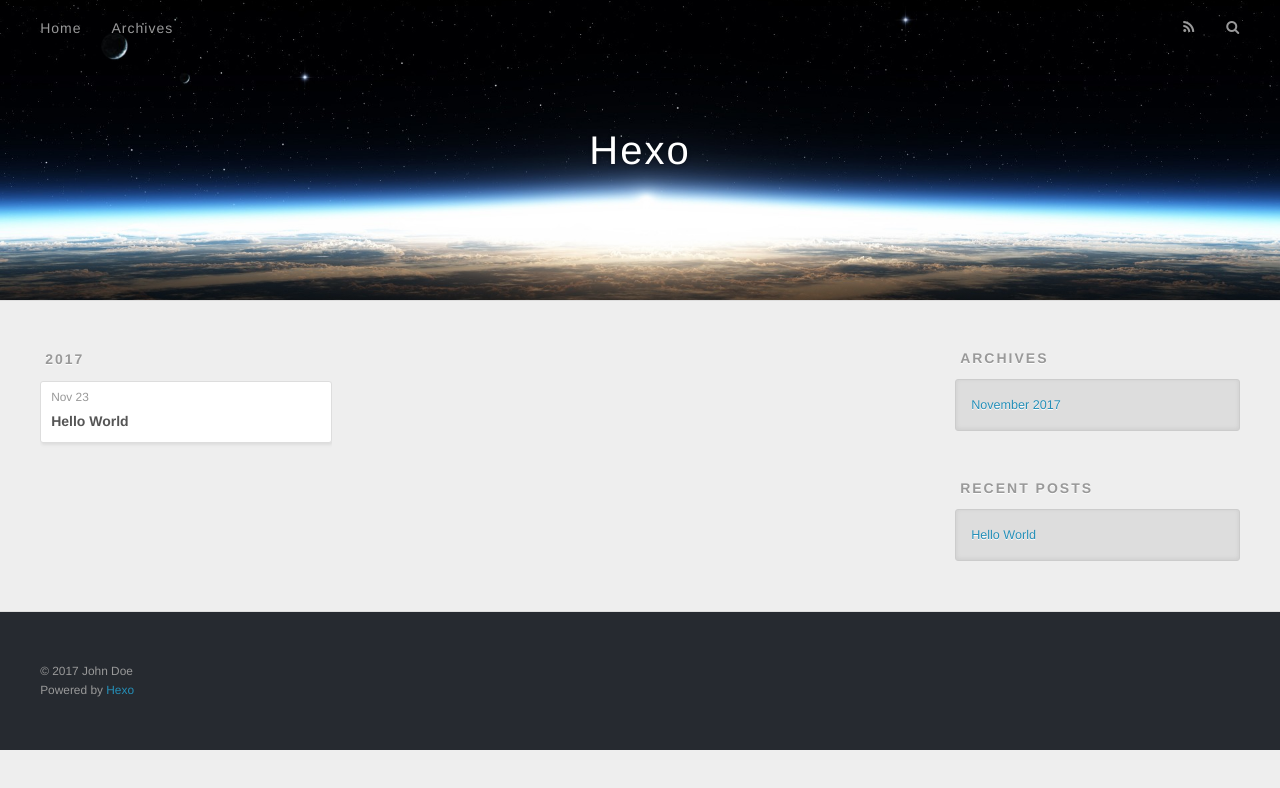
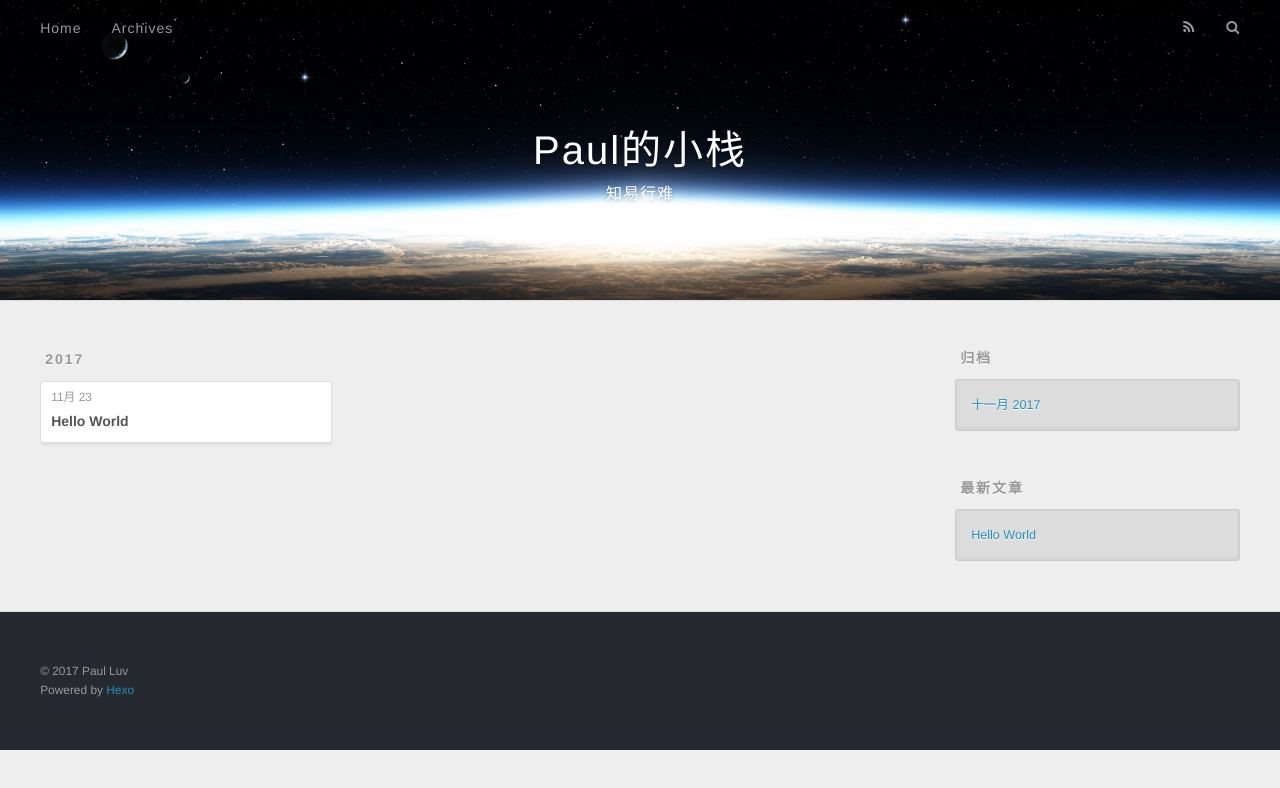
Before and after one commit to PaulLuv/PaulLuv.github.io, a plain HTML site: page archives/2017/11/index.html in a window 1280 px wide. Drawn offline with nearby package versions, Linux system fonts and the light colour scheme.

Commit message:
Site updated: 2017-12-12 15:02:21

```diff
--- a/archives/2017/11/index.html
+++ b/archives/2017/11/index.html
@@ -3,16 +3,20 @@
 <head>
   <meta charset="utf-8">
 
-  <title>Archives: 2017/11 | Hexo</title>
+  <title>归档: 2017/11 | Paul的小栈</title>
   <meta name="viewport" content="width=device-width, initial-scale=1, maximum-scale=1">
-  <meta property="og:type" content="website">
-<meta property="og:title" content="Hexo">
+  <meta name="description" content="Anroid IOS Python">
+<meta property="og:type" content="website">
+<meta property="og:title" content="Paul的小栈">
 <meta property="og:url" content="http://yoursite.com/archives/2017/11/index.html">
-<meta property="og:site_name" content="Hexo">
+<meta property="og:site_name" content="Paul的小栈">
+<meta property="og:description" content="Anroid IOS Python">
+<meta property="og:locale" content="zh-CN">
 <meta name="twitter:card" content="summary">
-<meta name="twitter:title" content="Hexo">
+<meta name="twitter:title" content="Paul的小栈">
+<meta name="twitter:description" content="Anroid IOS Python">
 
-    <link rel="alternate" href="/atom.xml" title="Hexo" type="application/atom+xml">
+    <link rel="alternate" href="/atom.xml" title="Paul的小栈" type="application/atom+xml">
 
 
     <link rel="icon" href="/favicon.png">
@@ -33,8 +37,12 @@
   <div id="header-outer" class="outer">
     <div id="header-title" class="inner">
       <h1 id="logo-wrap">
-        <a href="/" id="logo">Hexo</a>
+        <a href="/" id="logo">Paul的小栈</a>
       </h1>
+
+        <h2 id="subtitle-wrap">
+          <a href="/" id="subtitle">知易行难</a>
+        </h2>
 
     </div>
     <div id="header-inner" class="inner">
@@ -50,7 +58,7 @@
 
           <a id="nav-rss-link" class="nav-icon" href="/atom.xml" title="RSS Feed"></a>
 
-        <a id="nav-search-btn" class="nav-icon" title="Search"></a>
+        <a id="nav-search-btn" class="nav-icon" title="搜索"></a>
       </nav>
       <div id="search-form-wrap">
         <form action="//google.com/search" method="get" accept-charset="UTF-8" class="search-form"><input type="search" name="q" class="search-form-input" placeholder="Search"><button type="submit" class="search-form-submit">&#xF002;</button><input type="hidden" name="sitesearch" value="http://yoursite.com"></form>
@@ -76,7 +84,7 @@
   <div class="archive-article-inner">
     <header class="archive-article-header">
       <a href="/2017/11/23/hello-world/" class="archive-article-date">
-  <time datetime="2017-11-23T06:33:34.854Z" itemprop="datePublished">Nov 23</time>
+  <time datetime="2017-11-23T06:33:34.854Z" itemprop="datePublished">11月 23</time>
 </a>
 
 
@@ -107,9 +115,9 @@
 
 
   <div class="widget-wrap">
-    <h3 class="widget-title">Archives</h3>
+    <h3 class="widget-title">归档</h3>
     <div class="widget">
-      <ul class="archive-list"><li class="archive-list-item"><a class="archive-list-link" href="/archives/2017/11/">November 2017</a></li></ul>
+      <ul class="archive-list"><li class="archive-list-item"><a class="archive-list-link" href="/archives/2017/11/">十一月 2017</a></li></ul>
     </div>
   </div>
 
@@ -117,7 +125,7 @@
 
 
   <div class="widget-wrap">
-    <h3 class="widget-title">Recent Posts</h3>
+    <h3 class="widget-title">最新文章</h3>
     <div class="widget">
       <ul>
 
@@ -137,7 +145,7 @@
 
   <div class="outer">
     <div id="footer-info" class="inner">
-      &copy; 2017 John Doe<br>
+      &copy; 2017 Paul Luv<br>
       Powered by <a href="http://hexo.io/" target="_blank">Hexo</a>
     </div>
   </div>
```
Also changed, not shown: 2017/11/23/hello-world/index.html (+15 -10 lines), archives/2017/index.html (+21 -13 lines), archives/index.html (+21 -13 lines), index.html (+21 -13 lines).
